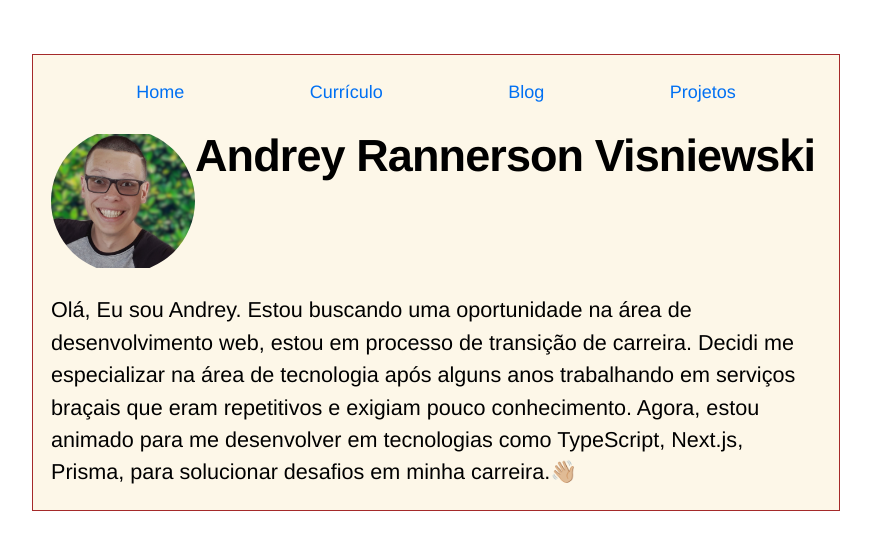
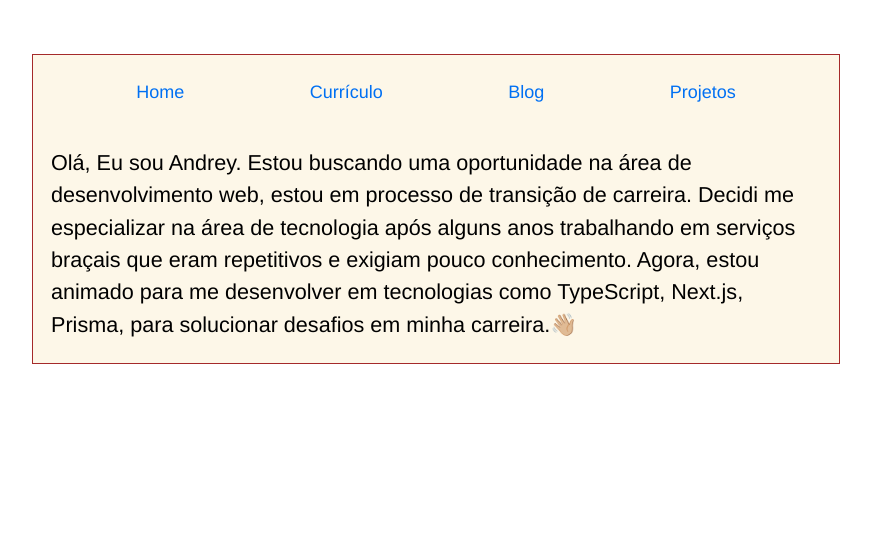
Before and after one commit to Andreyrvs/portfolio-blog, a Next.js app: page / in a window 1280 px wide. Shown: the top 550 px of the page, without its empty margins (204-1075 px from the left). Built offline with nearby package versions, Linux system fonts and the light colour scheme.

Commit message:
fix: (Components) - Desacopla o header.

```diff
--- a/src/components/layout/Layout.tsx
+++ b/src/components/layout/Layout.tsx
@@ -1,13 +1,9 @@
 import Head from "next/head";
-import Image from "next/image";
 import Link from "next/link";
 import Navbar from "@/components/navbar/Navbar";
 import ScrollToTopButton from "@/components/scrollToTopButton/ScrollToTopButton";
-import utilStyles from "@/styles/utils.module.css";
 import styles from "./layout.module.css";
 
-const profileImage = "/images/profile.png";
-const name = "Andrey Rannerson Visniewski";
 export const siteTitle = "Andrey's Portfolio";
 
 export default function Layout({
@@ -36,19 +32,6 @@ export default function Layout({
     }
   };
 
-  const handleImageSize = home && (
-    <>
-      <Image
-        priority
-        src={profileImage}
-        className={styles.imageFit}
-        height={144}
-        width={144}
-        alt={name}
-      />
-    </>
-  );
-
   return (
     <div className={styles.container}>
       <Head>
@@ -56,11 +39,7 @@ export default function Layout({
         <meta name="og:title" content={siteTitle} />
       </Head>
       <Navbar />
-      <header className={styles.header}>
-        <div className={styles.imageContainer}>{handleImageSize}</div>
-        <h1 className={utilStyles.heading2XL}>{name}</h1>
-      </header>
-      <main>
+      <main className={styles.main}>
         <ScrollToTopButton />
         {children}
       </main>
--- a/src/components/layout/layout.module.css
+++ b/src/components/layout/layout.module.css
@@ -5,30 +5,12 @@
   padding: 0 1rem;
 }
 
-.header {
-  align-items: flex-start;
-  display: flex;
-  flex-direction: row;
-
-}
-
 .backToHome {
   margin: 3rem 0 0;
 }
 
 .main {
-  align-items: center;
-  display: flex;
-}
-
-.imageFit {
-  border-radius: 100%;
-  object-fit: contain;
-}
-
-.imageContainer {
-  -webkit-user-select: none;
-  user-select: none;
+  margin-top: 2rem;
 }
 
 
```
